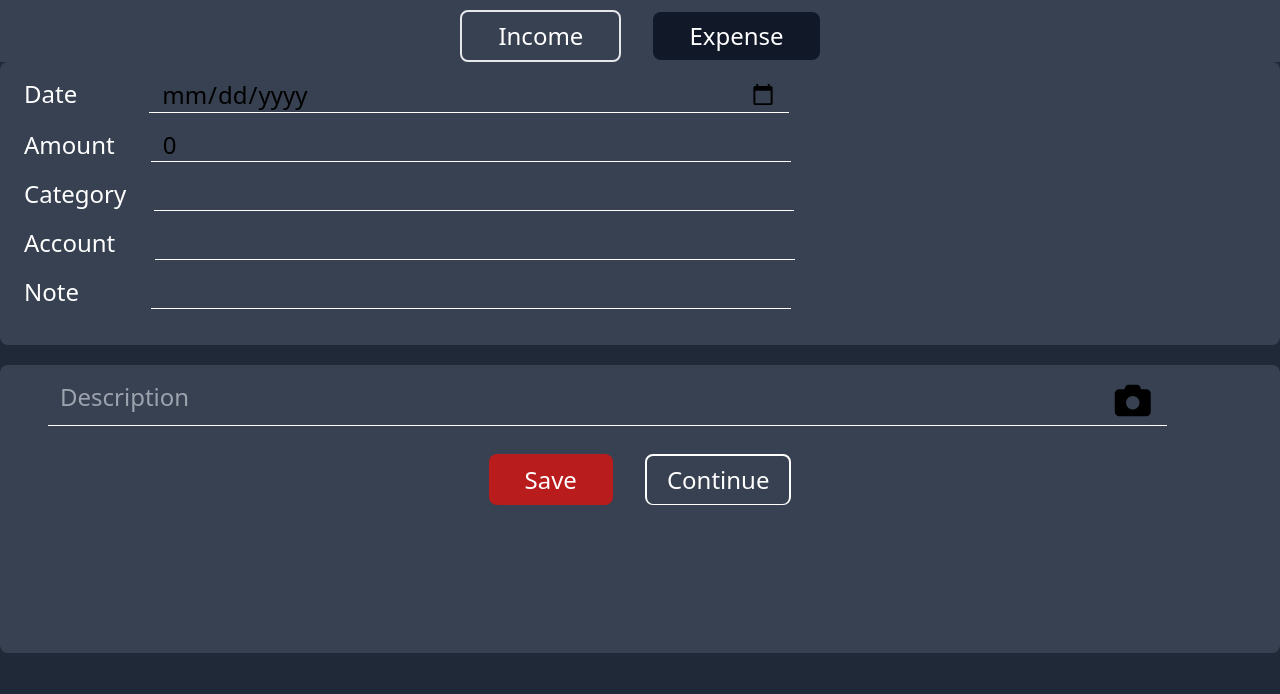
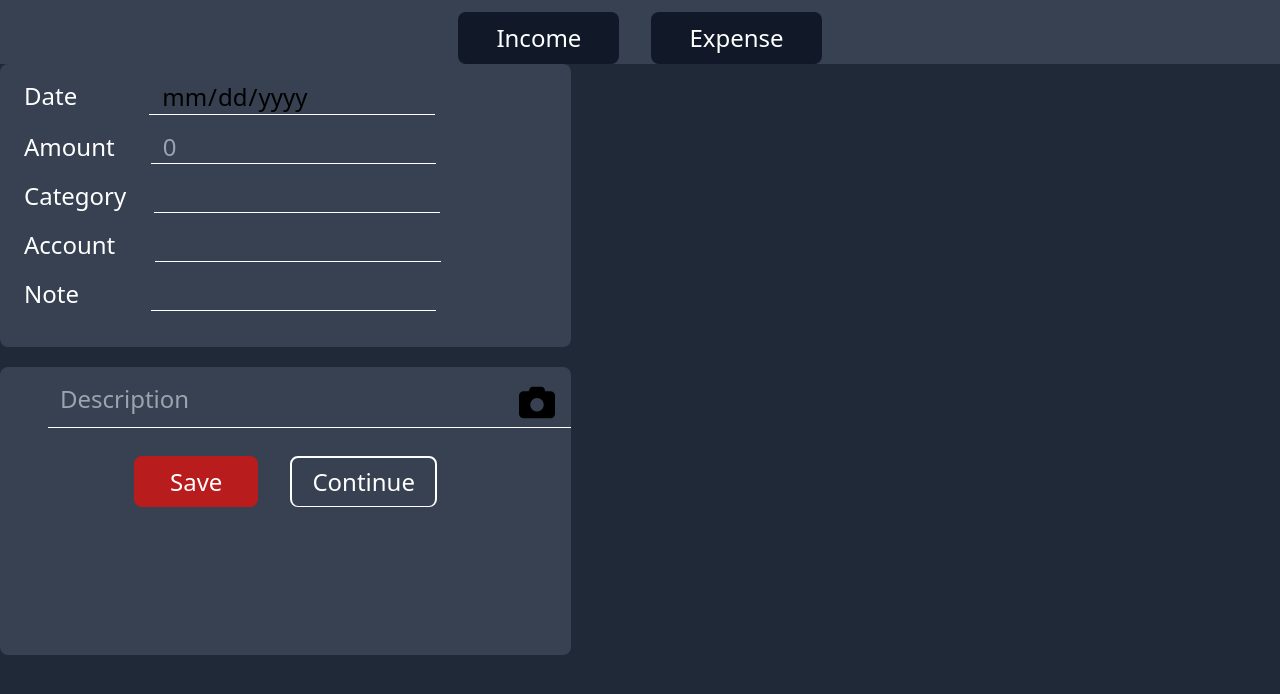
Before and after one commit to Gouriiseth/ExpensetrackerAdv, a React (Vite) app in the folder ExpenseTrackerMod/: page / in a window 1280 px wide. Shown: the top 694 px of the page. Built offline with nearby package versions, Linux system fonts and the light colour scheme.

Commit message:
stored the items of account and category in an array and using it dynamically

```diff
--- a/ExpenseTrackerMod/package.json
+++ b/ExpenseTrackerMod/package.json
@@ -10,7 +10,13 @@
     "preview": "vite preview"
   },
   "dependencies": {
+    "@emotion/react": "^11.11.1",
+    "@emotion/styled": "^11.11.0",
+    "@mui/material": "^5.14.3",
+    "@mui/x-date-pickers": "^6.11.0",
+    "dayjs": "^1.11.9",
     "react": "^18.2.0",
+    "react-datepicker": "^4.16.0",
     "react-dom": "^18.2.0"
   },
   "devDependencies": {
--- a/ExpenseTrackerMod/src/App.jsx
+++ b/ExpenseTrackerMod/src/App.jsx
@@ -1,12 +1,15 @@
-import Header from './components/Header'
+// import Header from './components/Header'
 import Content from './components/Content'
+import Wrapper from './components/Wrapper'
 
 function App() {
   return (
     <>
     <div className="bg-gray-800 h-screen">
-    <Header />
-    <Content />
+    {/* <Header /> */}
+    {/* <Content /> */}
+
+    <Wrapper />
 
     </div>
     </>
--- /dev/null
+++ b/ExpenseTrackerMod/src/components/Account.jsx
@@ -0,0 +1,20 @@
+import React from 'react'
+import AccountData from './AccountData';
+
+const Account = ({setAccItem,setIsAcc}) => {
+  return (
+      <>
+          <div className='w-[45%] p-10 bg-gray-700'>
+              <div className="grid grid-cols-3 gap-4">
+                {AccountData.map((accData)=>(
+                  <div className="bg-fuchsia-200 hover:bg-fuchsia-400 rounded-md px-5 py-2 cursor-pointer" onClick={(e)=>{setAccItem(accData); setIsAcc(false)}}>{accData}</div>
+                ))}
+              </div>
+
+
+          </div>
+      </>
+  )
+}
+
+export default Account
--- /dev/null
+++ b/ExpenseTrackerMod/src/components/AccountData.jsx
@@ -0,0 +1,7 @@
+const AccountData=[
+    'Account',
+    'Card',
+    'Cash',
+]
+
+export default AccountData
--- /dev/null
+++ b/ExpenseTrackerMod/src/components/Category.jsx
@@ -0,0 +1,22 @@
+import React from 'react'
+import CategoryData from './CategoryData'
+
+const Category = ({setCatItem,setIsCat}) => {
+
+  return (
+    <>
+    <div className='w-[45%] p-10 bg-gray-700'>
+        <div className="grid grid-cols-3 gap-4">
+          {CategoryData.map((categoryData,index)=>(
+              <div
+              key='index'
+              className="bg-fuchsia-200 hover:bg-fuchsia-400 rounded-md px-5 py-2 cursor-pointer" onClick={(e)=>{setCatItem(categoryData); setIsCat(false)}}>{categoryData}</div>
+          ))}
+        </div>
+
+    </div>
+      </>
+  )
+}
+
+export default Category
--- /dev/null
+++ b/ExpenseTrackerMod/src/components/CategoryData.jsx
@@ -0,0 +1,12 @@
+const CategoryData=[
+    'food',
+    'movie',
+    'travel',
+    'rent',
+    'shopping',
+    'hospital',
+    'fees',
+    'other',
+]
+
+export default CategoryData;
--- a/ExpenseTrackerMod/src/components/Content.jsx
+++ b/ExpenseTrackerMod/src/components/Content.jsx
@@ -1,21 +1,27 @@
 import React from 'react'
 import { useState } from 'react'
+// import Header from './Header'
+import DatePicker from 'react-datepicker'
+import 'react-datepicker/dist/react-datepicker.css'
+import Category from './Category'
 
-const Content = () => {
+const Content = ({setIsAcc, setIsCat,catItem,accItem}) => {
 
-    const [date, setDate] = useState('04/08/2023')
-    const [amount, setAmount] = useState(0)
-    const [category, setCategory] = useState('')
-    const [account, setAccount] = useState('')
-    const [note, setNote] = useState('')
-    const [desc, setDesc] = useState('')
-    const [saved, setSaved] = useState([])
+  const [date, setDate] = useState('');
+  const [amount, setAmount] = useState(null);
+  const [category, setCategory] = useState('');
+  const [account, setAccount] = useState('');
+  const [note, setNote] = useState('');
+  const [desc, setDesc] = useState('');
+  const [saved, setSaved] = useState([]);
+  // const [isCatActive, setIsCatActive] = useState(false);
 
-    const handleSave=()=>{
-        const newSave={date,amount,category,account,note,desc};
 
-        if(date!=='' && amount!==0 && category!==' ' && account!==''){
-            setSaved([...saved,newSave])
+  const handleSave = () => {
+    const newSave = { date, amount, category, account, note, desc };
+
+    if (date !== '' && amount !== 0 && category !== ' ' && account !== '') {
+      setSaved([...saved, newSave])
       console.log(saved);
     }
 
@@ -24,7 +30,7 @@ const Content = () => {
     setCategory('');
     setAccount('');
     setNote('');
-        setDesc ('');
+    setDesc('');
 
   }
 
@@ -32,38 +38,56 @@ const Content = () => {
 
 
   return (
-      <div className='flex flex-col '>
+    <>
+      {/* <div className="flex flex-col"> */}
+      {/* <Header
+        saved={saved}
+      /> */}
+
+
+      <div className='flex flex-col'>
         <div className=' bg-gray-700 mb-5 h-max pb-7 rounded-lg '>
 
           <div className="flex  mt-4 mb-2 ">
             <label className="text-2xl text-white mx-6">Date</label>
-        <input type="date" value={date} onChange={(e)=>setDate(e.target.value)} className="mx-12 w-1/2 border-b border-white bg-transparent text-2xl px-3 "/>
+            <input type="date" readOnly={true} value={date} className="mx-12 w-1/2 border-b border-white bg-transparent text-2xl px-3 outline-none" />
+            {/* <DatePicker selected={date} onChange={(date) => setDate(date)} dateFormat='dd/MM/yyyy' placeholderText='dd/MM/yyyy'>
+
+            </DatePicker> */}
           </div>
 
           <div className="flex  mt-4 mb-2 ">
             <label className="text-2xl text-white  mx-6">Amount</label>
-                  <input type="number" value={amount} onChange={(e) => setAmount(e.target.value)} className="mx-3 w-1/2 border-b border-white bg-transparent text-2xl px-3"/>
+            <input type="number" placeholder='0' value={amount} onChange={(e) => setAmount(e.target.value)} className="mx-3 w-1/2 border-b border-white bg-transparent text-2xl px-3 outline-none" />
           </div>
 
+          {/* <div className="cat flex  "> */}
           <div className='flex mt-4 mb-2'>
             <label className="text-2xl text-white mx-6">Category</label>
-                  <input type="text" value={category} onChange={(e) => setCategory(e.target.value)} className="mx-1 w-1/2 border-b border-white bg-transparent text-2xl px-3"/>
+            <input type="text" readOnly={true} value={catItem} onClick={() => {setIsCat(p => p = !p) ;
+                setIsAcc(false);
+}} className="mx-1 w-1/2 border-b border-white bg-transparent text-2xl px-3 outline-none" />
           </div>
 
+          {/* {isCatActive && (
+            <Category isCatActive={isCatActive} />
+          )} */}
+          {/* </div> */}
           <div className='flex mt-4 mb-2'>
             <label className="text-2xl text-white mx-6">Account</label>
-                  <input type="text" value={account} onChange={(e) => setAccount(e.target.value)} className="mx-4 w-1/2 border-b border-white bg-transparent text-2xl px-3"/>
+            <input type="text" readOnly={true} value={accItem} onClick={()=>{setIsAcc(q=>q=!q);
+            setIsCat(false)}} className="mx-4 w-1/2 border-b border-white bg-transparent text-2xl px-3 outline-none" />
           </div>
 
           <div className='flex mt-4 mb-2 '>
             <label className="text-2xl text-white mx-6">Note</label>
-                  <input type="text" value={note} onChange={(e) => setNote(e.target.value)} maxLength="50" className="mx-12 w-1/2 border-b border-white bg-transparent text-2xl px-3 "/>
+            <input type="text" value={note} onChange={(e) => setNote(e.target.value)} maxLength="50" className="mx-12 w-1/2 border-b border-white bg-transparent text-2xl px-3 outline-none " />
           </div>
 
         </div>
         <div className="desc bg-gray-700 h-72 rounded-lg">
           <div className="flex ">
-                  <input type="text" value={desc} onChange={(e) => setDesc(e.target.value)} placeholder='Description' max="300" className="ml-12 bg-transparent border-b border-white w-5/6 text-2xl pl-3 pb-3 pt-4" />
+            <input type="text" value={desc} onChange={(e) => setDesc(e.target.value)} placeholder='Description' max="300" className="ml-12 bg-transparent border-b border-white w-5/6 text-2xl pl-3 pb-3 pt-4 outline-none" />
             <div className='pt-4 border-b border-white pr-4'>
               <i className="fa-solid fa-camera text-4xl"></i>
             </div>
@@ -76,6 +100,8 @@ const Content = () => {
           </div>
         </div>
       </div>
+      {/* </div> */}
+    </>
   )
 }
 
--- a/ExpenseTrackerMod/src/components/Header.jsx
+++ b/ExpenseTrackerMod/src/components/Header.jsx
@@ -1,18 +1,30 @@
 import React from 'react'
 import { useState } from 'react'
-const Header = () => {
-    const [activeBtn, setActiveBtn] = useState("income")
-    const handleActive=(btnType)=>{
-            setActiveBtn(btnType)
+const Header = ({saved}) => {
+
+    const [income, setIncome] = useState([])
+    const [expense, setExpense] = useState([])
+
+    const handleIncome=()=>{
+        const incomee=saved.filter((save)=>save.category==='income')
+        setIncome(incomee)
+        console.log(incomee);
     }
+    const handleExpense=()=>{
+        const expensee=saved.filter((save)=>save.category==='expense')
+
+        console.log(expensee);
+
+    }
+
+
 
   return (
     <div className="flex flex-row justify-center bg-gray-700">
-        <div>
-        <button className={`${activeBtn==='income' ? 'text-blue-500 border-solid border-2 border-blue-600' :'bg-gray-900' }mt-3 text-white rounded-lg py-2 px-9 mx-4 text-2xl `} onClick={()=>handleActive('income')}>Income</button>
+        <button className='bg-gray-900 mt-3 text-white rounded-lg py-2 px-9 mx-4 border-2 border-transparent  text-2xl hover:text-green-500 hover:border-solid hover:border-2 hover:border-green-600' onClick={handleIncome}>Income</button>
+        <button className='bg-gray-900 mt-3 text-white rounded-lg py-2 px-9 mx-4 border-2 border-transparent text-2xl hover:text-red-500 hover:border-solid hover:border-2 hover:border-red-600' onClick={handleExpense}>Expense</button>
 
-        <button className='bg-gray-900 mt-3 text-white rounded-lg py-2 px-9 mx-4   text-2xl hover:text-red-500 hover:border-solid hover:border-2 hover:border-red-600'>Expense</button>
-    </div>
+
     </div>
   )
 }
--- /dev/null
+++ b/ExpenseTrackerMod/src/components/Wrapper.jsx
@@ -0,0 +1,45 @@
+import React from 'react'
+import Content from './Content'
+import Category from './Category'
+import Header from './Header'
+import Account from './Account'
+import { useState } from 'react'
+
+const Wrapper = () => {
+    const [isAcc, setIsAcc] = useState(false)
+    const [isCat, setIsCat] = useState(false)
+    const [catItem, setCatItem] = useState('')
+    const [accItem, setAccItem] = useState('')
+    return (
+        <>
+                <Header
+                />
+            <div className="flex justify-between">
+               {/* <div> */}
+                <Content
+                    setIsAcc={setIsAcc}
+                    setIsCat={setIsCat}
+                    catItem={catItem}
+                    accItem={accItem}
+                />
+                {/* </div> */}
+
+
+                {isCat && (
+                <Category
+                    setCatItem={setCatItem}
+                    setIsCat={setIsCat}
+                />
+                )}
+                {isAcc && (
+                <Account
+                    setAccItem={setAccItem}
+                    setIsAcc={setIsAcc}
+                />
+            )}
+            </div>
+        </>
+    )
+}
+
+export default Wrapper
```
Also changed, not shown: 1 other file (tests, documents, lock files or other folders). Lines whose indentation alone changed are shown as unchanged.
